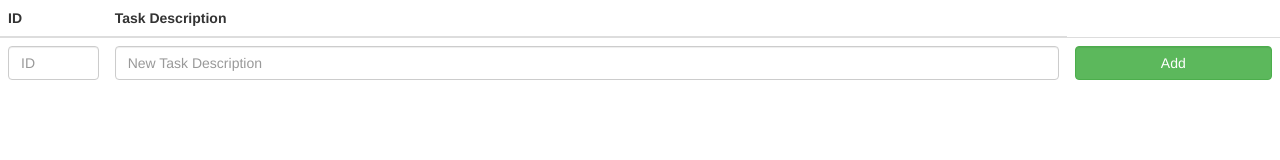
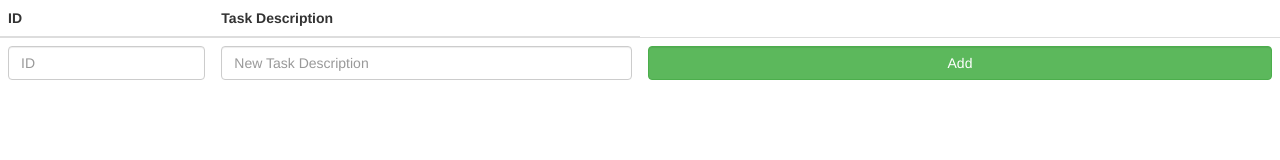
Before and after one commit to adambbolduc/web, a plain HTML site: page lab5/lab5.html in a window 1280 px wide. Drawn offline with nearby package versions, Linux system fonts and the light colour scheme; no server answers.

Commit message:
DÃ©tail

```diff
--- a/lab5/lab5.html
+++ b/lab5/lab5.html
@@ -17,8 +17,8 @@
         <table class="table table-striped col-xs-12">
             <thead>
             <tr>
-                <th class="col-xs-1">ID</th>
-                <th class="col-xs-9">Task Description</th>
+                <th class="col-xs-3 col-sm-2">ID</th>
+                <th class="col-xs-3 col-sm-4">Task Description</th>
             </tr>
             </thead>
             <tbody>
```
